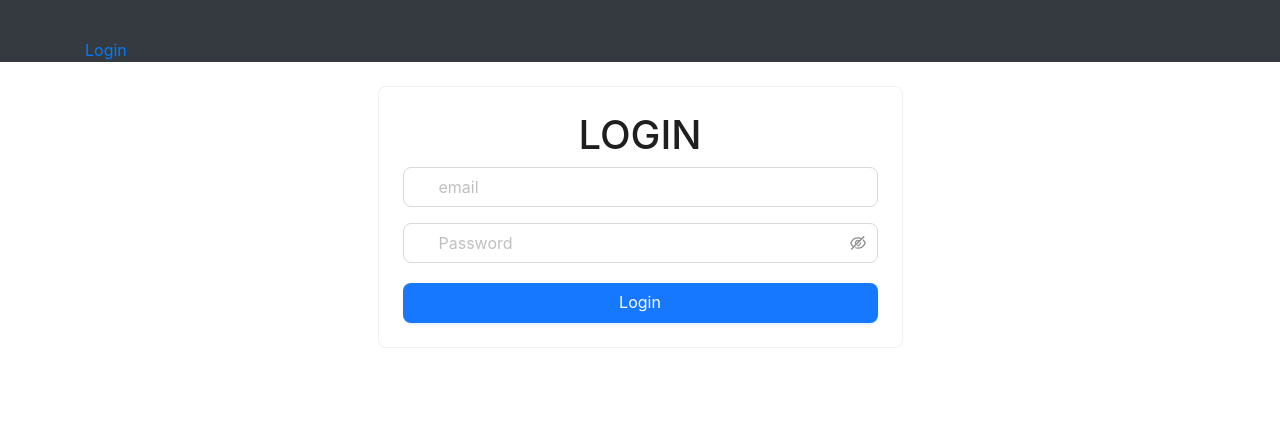
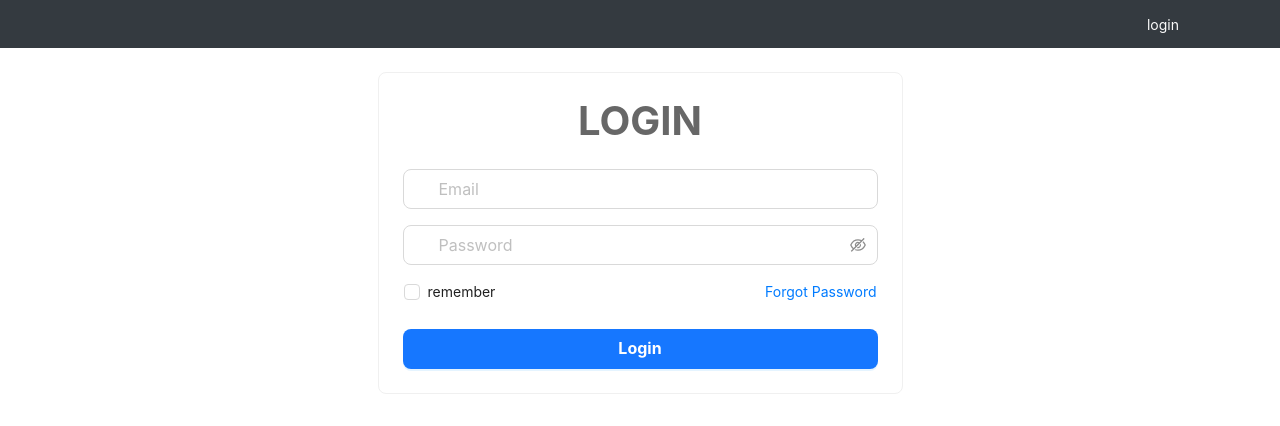
Before and after one commit to huynhhuy201996/to-do-list, a React (Create React App) app: page /login in a window 1280 px wide. Shown: the top 426 px of the page. Built offline with nearby package versions, Linux system fonts and the light colour scheme; some icons are missing.

Commit message:
project-mp3

```diff
--- a/src/App.js
+++ b/src/App.js
@@ -13,8 +13,8 @@ function App() {
         <HeaderComponent />
         <Routes>
           <Route path='/' element={<HomeScreen />} />
-          <Route path='/Login' element={<LoginScreen />} />
-          <Route path='/HomeScreen' element={<HomeScreen />} />
+          <Route path='/login' element={<LoginScreen />} />
+
         </Routes>
       </BrowserRouter>
     </>
--- a/src/components/AudioScreens.jsx
+++ b/src/components/AudioScreens.jsx
@@ -6,7 +6,7 @@ const AudioScreens = () => {
         <div className="container mt-4">
             <div className="col-lg-6 offset-lg-3 col-md-8 offset-md-2 col">
                 <Card>
-                    <h1> đây là Audio </h1>
+                    <h1>  </h1>
                 </Card>
             </div>
         </div>
--- a/src/components/HeaderComponent.jsx
+++ b/src/components/HeaderComponent.jsx
@@ -1,13 +1,35 @@
 import React from 'react'
-import { Link } from 'react-router-dom'
-import { Backward } from 'iconsax-react'
+import { useNavigate, useRouters } from 'react-router-dom'
+import { Button } from 'antd'
 
 function HeaderComponent() {
+
+    const navigate = useNavigate()
+
+    const handlelogout = () => {
+
+        console.log(user);
+    };
+
+    const user = {
+
+    }
+
+
+
     return (
-        <div className='container-flucid bg-dark'>
+        <div className='container-fluid bg-dark p-2'>
             <div className="container">
-                <Backward size="32" color="#FF8A65" />
-                <div><Link to={'/Login'}>Login</Link ></div>
+                <div className="row">
+                    <div className="col text-right">
+                        <Button
+                            onClick={user.email ? handlelogout : () => navigate('login')}
+                            type='text'
+                            style={{ color: '#fafafa' }}>
+                            {user.email ? 'logout' : 'login'}
+                        </Button>
+                    </div>
+                </div>
             </div>
         </div>
 
--- a/src/screens/LoginScreen.jsx
+++ b/src/screens/LoginScreen.jsx
@@ -1,5 +1,5 @@
 
-import { Button, Card, Input } from 'antd';
+import { Button, Card, Checkbox, Input } from 'antd';
 import { Lock, Sms } from 'iconsax-react';
 import React, { useState } from 'react';
 import { useNavigate } from 'react-router-dom';
@@ -25,12 +25,15 @@ const LoginScreen = () => {
             <div className='container mt-4'>
                 <div className='col-6 offset-3'>
                     <Card>
-                        <div className='text-center'>
-                            <h1>LOGIN</h1>
+                        <div className='text-center mb-4'>
+                            <h1 style={{
+                                fontWeight: 'bold',
+                                color: '#676767',
+                            }}>LOGIN</h1>
                         </div>
 
                         <Input
-                            placeholder='email'
+                            placeholder='Email'
                             type='email-address'
                             allowClear
                             value={email}
@@ -46,15 +49,21 @@ const LoginScreen = () => {
                             prefix={<Lock size={20} color='#676767' />}
                             size='large'
                         />
+                        <div className="row p-3 " style={{ padding: 0, justifyContent: 'space-between' }}>
+                            <Checkbox>remember</Checkbox>
+                            <Link to='/forgot-password'>Forgot Password</Link>
+                        </div>
 
-                        <Link to="/HomeScreen">
-                            <Button
-                                onClick={handleLogin}
-                                style={{ width: '100%', marginTop: 20 }}
-                                type='primary'
-                                size='large'>Login
-                            </Button>
-                        </Link>
+                        <Button
+                            onClick={handleLogin}
+                            style={{
+                                width: '100%', marginTop: 10,
+                                fontWeight: 'bold'
+                            }}
+                            type='primary'
+                            size='large'>Login
+                        </Button>
+
 
                     </Card>
                 </div>
```
Also changed, not shown: src/store/UserContext.js (added, +11 -0 lines).
